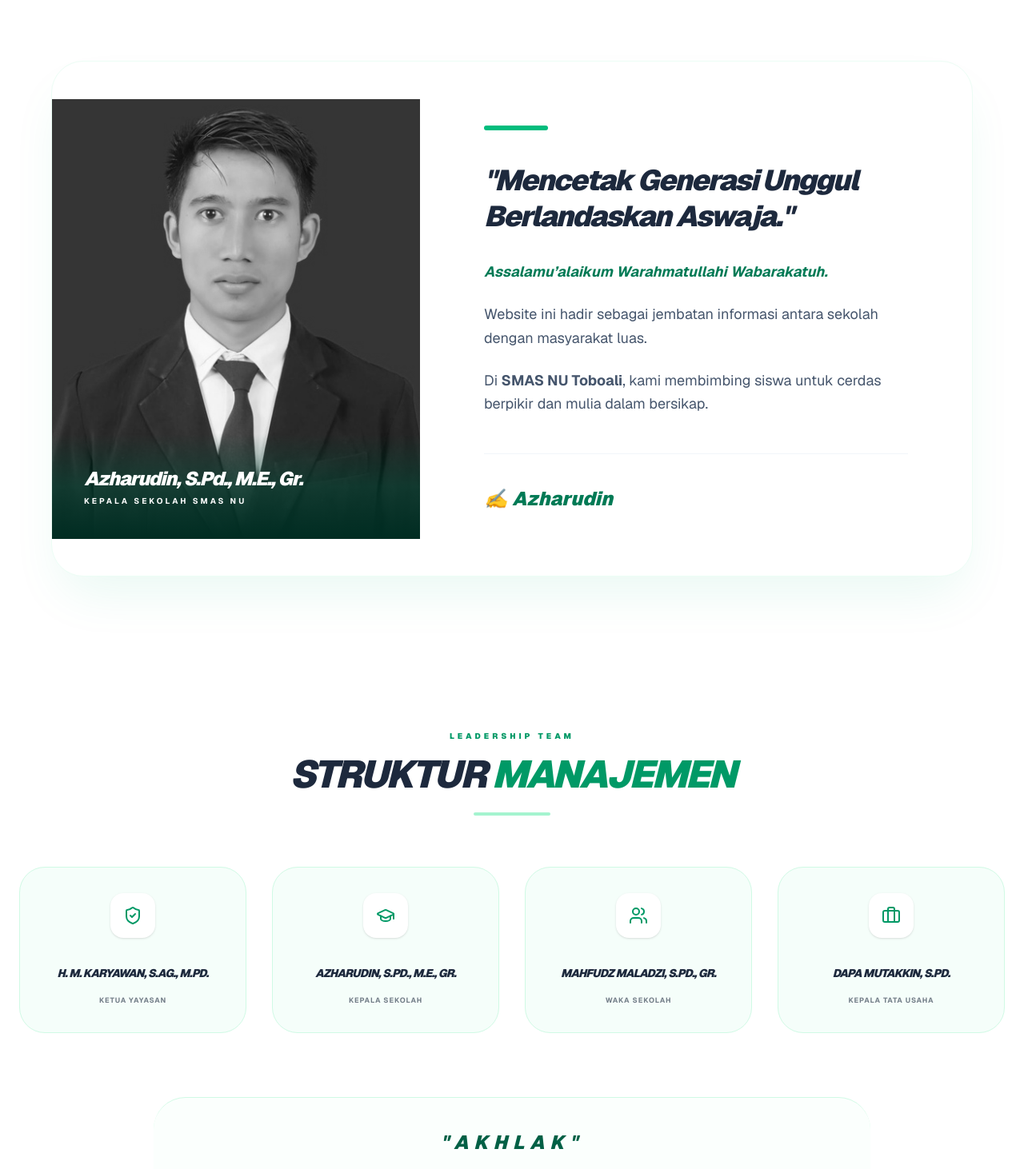
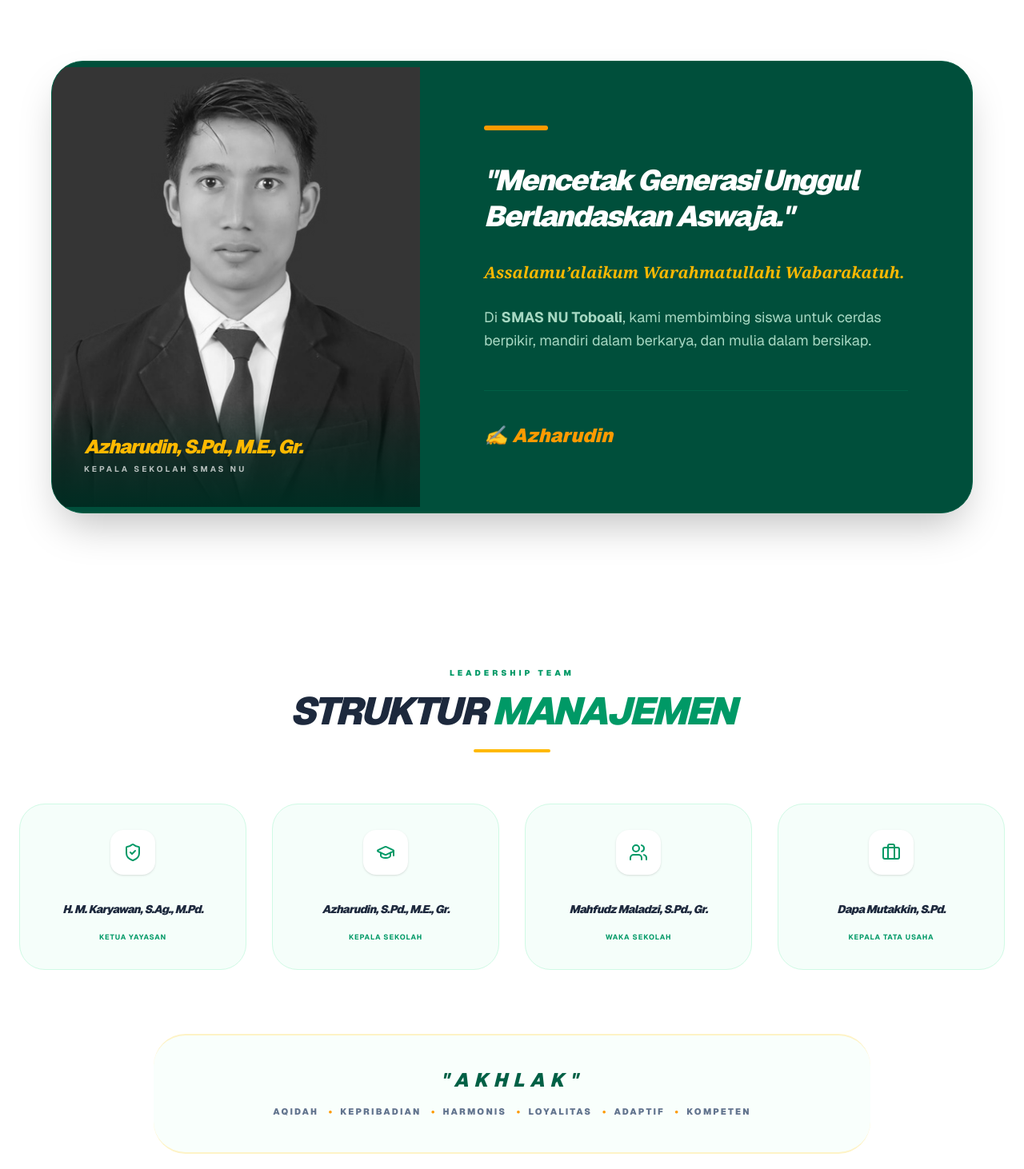
Before and after one commit to dapamutakkin44-dev/smas-nu-toboali, a Next.js app: page / in a window 1280 px wide. Shown: the part 820-2282 px from the top of the page at 80% size. Built offline with nearby package versions, Linux system fonts and the light colour scheme.

Commit message:
ini yang paling gahar

```diff
--- a/src/app/page.tsx
+++ b/src/app/page.tsx
@@ -5,18 +5,17 @@ import Image from 'next/image';
 import Link from 'next/link';
 import { motion } from 'framer-motion';
 import {
-  GraduationCap, Book, Users, Star, ChevronRight, Bell, Camera,
-  MapPin, ChevronDown, Building2, Laptop, Trophy, Home,
-  Phone, Mail, Instagram, Facebook, Send, MessageCircle,
-  ShieldCheck, Briefcase, UserCheck
+  GraduationCap, Users, Bell, ChevronRight, MapPin,
+  MessageCircle, Instagram, Facebook, Building2,
+  Laptop, Trophy, Home, ShieldCheck, Briefcase, ChevronDown
 } from 'lucide-react';
 
 export default function HomePage() {
   return (
     <main className="min-h-screen bg-[#fcfdfd] overflow-x-hidden font-sans text-slate-800">
 
-      {/* 1. NAVBAR */}
-      <nav className="fixed top-0 w-full z-[100] bg-white/80 backdrop-blur-xl border-b border-emerald-100 py-3 px-6 md:px-12 flex justify-between items-center shadow-sm">
+      {/* 1. NAVBAR - Clean & Luxury */}
+      <nav className="fixed top-0 w-full z-[100] bg-white/90 backdrop-blur-xl border-b border-emerald-100 py-3 px-6 md:px-12 flex justify-between items-center shadow-sm">
         <div className="flex items-center gap-3">
           <div className="flex gap-2 bg-white p-1.5 rounded-2xl border border-emerald-50 shadow-inner">
             <Image src="/logo-pendidikan.png" alt="Pusat" width={28} height={28} className="object-contain" />
@@ -47,7 +46,7 @@ export default function HomePage() {
       </nav>
 
       {/* 2. RUNNING TEXT */}
-      <div className="fixed top-[68px] w-full z-40 bg-amber-400 py-1.5 overflow-hidden whitespace-nowrap shadow-sm border-b border-amber-500/20">
+      <div className="fixed top-[68px] w-full z-40 bg-amber-400 py-1.5 overflow-hidden whitespace-nowrap border-b border-amber-500/20">
         <motion.div animate={{ x: ["0%", "-100%"] }} transition={{ repeat: Infinity, duration: 35, ease: "linear" }} className="inline-block text-emerald-950 font-black text-[9px] uppercase tracking-[0.2em]">
           ✨ PENERIMAAN PESERTA DIDIK BARU SMAS NU TOBOALI TAHUN PELAJARAN 2026/2027 TELAH DIBUKA! DAFTARKAN DIRI ANDA SEGERA ✨
         </motion.div>
@@ -63,7 +62,7 @@ export default function HomePage() {
             <h2 className="text-5xl md:text-8xl font-black text-slate-800 leading-[1.0] mb-8 uppercase italic tracking-tighter">
               Membangun <br/> <span className="text-emerald-600">Berakhlak</span> <br/> & Kompeten
             </h2>
-            <Link href="/ppdb" className="bg-emerald-600 text-white px-12 py-5 rounded-2xl font-black text-sm no-underline uppercase tracking-widest shadow-2xl hover:bg-slate-800 transition-all inline-block border-none">
+            <Link href="/ppdb" className="bg-emerald-600 text-white px-12 py-5 rounded-2xl font-black text-sm no-underline uppercase tracking-widest shadow-2xl hover:bg-emerald-700 transition-all inline-block border-none">
               Daftar Sekarang <ChevronRight className="inline ml-1" />
             </Link>
           </div>
@@ -75,39 +74,38 @@ export default function HomePage() {
         </div>
       </section>
 
-      {/* 4. SAMBUTAN KEPALA SEKOLAH */}
-      <section className="py-24 px-6 bg-white relative">
+      {/* 4. SAMBUTAN KEPALA SEKOLAH - Green & Gold Theme */}
+      <section className="py-24 px-6 bg-white relative overflow-hidden">
         <div className="max-w-6xl mx-auto">
-          <div className="group bg-white rounded-[40px] overflow-hidden shadow-[0_32px_64px_-16px_rgba(16,185,129,0.1)] flex flex-col md:flex-row items-center border border-emerald-50 transition-all duration-500 hover:shadow-emerald-200 hover:shadow-2xl hover:-translate-y-1">
-            <div className="w-full md:w-2/5 bg-emerald-600 h-[550px] relative overflow-hidden">
+          <div className="group bg-emerald-900 rounded-[40px] overflow-hidden shadow-2xl flex flex-col md:flex-row items-center border border-emerald-800 transition-all duration-500">
+            <div className="w-full md:w-2/5 h-[550px] relative overflow-hidden bg-emerald-800">
               <img src="/foto-kepsek.jpg" alt="Azharudin, S.Pd., M.E." className="w-full h-full object-cover grayscale transition-all duration-1000 group-hover:grayscale-0 group-hover:scale-105" />
-              <div className="absolute bottom-0 left-0 right-0 p-10 bg-gradient-to-t from-emerald-950 via-emerald-900/50 to-transparent">
-                <p className="text-white font-black text-2xl tracking-tighter italic">Azharudin, S.Pd., M.E., Gr.</p>
-                <p className="text-emerald-400 text-[10px] font-bold uppercase tracking-[0.3em] mt-1 text-white">Kepala Sekolah SMAS NU</p>
+              <div className="absolute bottom-0 left-0 right-0 p-10 bg-gradient-to-t from-emerald-950 to-transparent">
+                <p className="text-amber-400 font-black text-2xl tracking-tighter italic">Azharudin, S.Pd., M.E., Gr.</p>
+                <p className="text-white/70 text-[10px] font-bold uppercase tracking-[0.3em] mt-1">Kepala Sekolah SMAS NU</p>
               </div>
             </div>
-            <div className="w-full md:w-3/5 p-10 md:p-20 relative border-none">
-              <div className="w-20 h-1.5 bg-emerald-500 mb-10 rounded-full group-hover:w-32 transition-all duration-500"></div>
-              <h2 className="text-3xl md:text-4xl font-black text-slate-800 mb-8 leading-tight italic tracking-tighter transition-colors group-hover:text-emerald-900">"Mencetak Generasi Unggul Berlandaskan Aswaja."</h2>
-              <div className="space-y-6 text-slate-600 leading-relaxed text-base md:text-lg">
-                <p className="font-bold text-emerald-700 italic">Assalamu’alaikum Warahmatullahi Wabarakatuh.</p>
-                <p>Website ini hadir sebagai jembatan informasi antara sekolah dengan masyarakat luas.</p>
-                <p>Di <strong>SMAS NU Toboali</strong>, kami membimbing siswa untuk cerdas berpikir dan mulia dalam bersikap.</p>
+            <div className="w-full md:w-3/5 p-10 md:p-20 relative bg-emerald-900">
+              <div className="w-20 h-1.5 bg-amber-500 mb-10 rounded-full group-hover:w-32 transition-all duration-500"></div>
+              <h2 className="text-3xl md:text-4xl font-black text-white mb-8 leading-tight italic tracking-tighter transition-colors">"Mencetak Generasi Unggul Berlandaskan Aswaja."</h2>
+              <div className="space-y-6 text-emerald-100/80 leading-relaxed text-base md:text-lg">
+                <p className="font-bold text-amber-400 italic text-xl italic font-serif leading-relaxed">Assalamu’alaikum Warahmatullahi Wabarakatuh.</p>
+                <p>Di <strong>SMAS NU Toboali</strong>, kami membimbing siswa untuk cerdas berpikir, mandiri dalam berkarya, dan mulia dalam bersikap.</p>
               </div>
-              <div className="mt-12 pt-10 border-t border-slate-100 flex items-center gap-5 text-2xl font-black italic text-emerald-700">✍️ Azharudin</div>
+              <div className="mt-12 pt-10 border-t border-emerald-800 flex items-center gap-5 text-2xl font-black italic text-amber-500">✍️ Azharudin</div>
             </div>
           </div>
         </div>
       </section>
 
-      {/* 5. STRUKTUR MANAJEMEN INTI (DATA SESUAI PDF) */}
+      {/* 5. STRUKTUR MANAJEMEN - Emerald Gold Luxury (No Uppercase for Names) */}
       <section className="py-24 px-6 bg-white relative">
         <div className="max-w-6xl mx-auto text-center mb-16">
           <p className="text-emerald-600 font-black uppercase tracking-[0.4em] text-[10px] mb-4">Leadership Team</p>
           <h2 className="text-4xl md:text-5xl font-black text-slate-800 tracking-tighter italic uppercase leading-none mb-6">
             Struktur <span className="text-emerald-600">Manajemen</span>
           </h2>
-          <div className="w-24 h-1 bg-emerald-200 mx-auto rounded-full"></div>
+          <div className="w-24 h-1 bg-amber-400 mx-auto rounded-full"></div>
         </div>
 
         <div className="grid grid-cols-1 md:grid-cols-4 gap-8 max-w-7xl mx-auto">
@@ -117,25 +115,28 @@ export default function HomePage() {
             { nama: "Mahfudz Maladzi, S.Pd., Gr.", jabatan: "Waka Sekolah", icon: <Users /> },
             { nama: "Dapa Mutakkin, S.Pd.", jabatan: "Kepala Tata Usaha", icon: <Briefcase /> },
           ].map((staff, idx) => (
-            <div key={idx} className="bg-emerald-50/50 p-8 rounded-[32px] border border-emerald-100 text-center hover:bg-emerald-600 hover:text-white transition-all duration-500 group">
+            <div key={idx} className="bg-emerald-50/50 p-8 rounded-[32px] border border-emerald-100 text-center hover:bg-emerald-700 hover:text-white transition-all duration-500 group">
               <div className="w-14 h-14 bg-white rounded-2xl flex items-center justify-center mx-auto mb-6 shadow-sm group-hover:scale-110 transition-transform text-emerald-600">
                 {staff.icon}
               </div>
-              <h3 className="font-black text-[12px] md:text-sm uppercase italic tracking-tighter mb-2 leading-tight h-10 flex items-center justify-center">{staff.nama}</h3>
-              <p className="text-[9px] font-bold uppercase tracking-widest opacity-60 group-hover:text-emerald-100 transition-colors">{staff.jabatan}</p>
+              {/* GELAR TIDAK UPPERCASE LAGI */}
+              <h3 className="font-black text-[13px] md:text-sm italic tracking-tighter mb-2 leading-tight h-10 flex items-center justify-center text-slate-800 group-hover:text-white">
+                {staff.nama}
+              </h3>
+              <p className="text-[9px] font-bold uppercase tracking-widest text-emerald-600 group-hover:text-amber-400 transition-colors">{staff.jabatan}</p>
             </div>
           ))}
         </div>
 
-        {/* Jargon AKHLAK (Sesuai PDF) */}
-        <div className="mt-20 max-w-4xl mx-auto py-10 border-y border-emerald-100 text-center bg-emerald-50/20 rounded-[40px]">
+        {/* Jargon AKHLAK - Gold Accent */}
+        <div className="mt-20 max-w-4xl mx-auto py-10 border-y-2 border-amber-100 text-center bg-emerald-50/30 rounded-[40px]">
           <p className="text-emerald-800 font-black italic text-2xl tracking-[0.3em] mb-3">"AKHLAK"</p>
           <p className="text-slate-500 text-[9px] md:text-[11px] font-black uppercase tracking-[0.2em] px-4 leading-loose">
-            Aqidah <span className="text-emerald-300 mx-2">•</span>
-            Kepribadian <span className="text-emerald-300 mx-2">•</span>
-            Harmonis <span className="text-emerald-300 mx-2">•</span>
-            Loyalitas <span className="text-emerald-300 mx-2">•</span>
-            Adaptif <span className="text-emerald-300 mx-2">•</span>
+            Aqidah <span className="text-amber-500 mx-2">•</span>
+            Kepribadian <span className="text-amber-500 mx-2">•</span>
+            Harmonis <span className="text-amber-500 mx-2">•</span>
+            Loyalitas <span className="text-amber-500 mx-2">•</span>
+            Adaptif <span className="text-amber-500 mx-2">•</span>
             Kompeten
           </p>
         </div>
@@ -145,7 +146,7 @@ export default function HomePage() {
       <section className="py-24 px-6 bg-slate-50">
         <div className="max-w-6xl mx-auto text-center mb-16">
           <p className="text-emerald-600 font-black uppercase tracking-[0.3em] text-[10px] mb-4">Fasilitas Sekolah</p>
-          <h2 className="text-4xl md:text-6xl font-black text-slate-800 tracking-tighter italic uppercase">Sarana <span className="text-emerald-600">&</span> Prasarana</h2>
+          <h2 className="text-4xl md:text-6xl font-black text-slate-800 tracking-tighter italic uppercase text-center">Sarana <span className="text-emerald-600">&</span> Prasarana</h2>
         </div>
 
         <div className="grid grid-cols-1 md:grid-cols-2 lg:grid-cols-4 gap-6 max-w-7xl mx-auto px-4">
@@ -155,7 +156,7 @@ export default function HomePage() {
             { title: "Lap. Olahraga", desc: "Sarana pengembangan bakat dan fisik.", icon: <Trophy />, img: "/foto-lapangan.jpg" },
             { title: "Asrama Siswa", desc: "Lingkungan hunian Islami yang nyaman.", icon: <Home />, img: "/asrama.jpg" }
           ].map((item, index) => (
-            <div key={index} className="group bg-white rounded-3xl overflow-hidden shadow-lg shadow-slate-200/50 border border-slate-100 hover:-translate-y-2 transition-all duration-500">
+            <div key={index} className="group bg-white rounded-3xl overflow-hidden shadow-lg border border-slate-100 hover:-translate-y-2 transition-all duration-500">
               <div className="h-48 bg-slate-200 relative overflow-hidden">
                 <img src={item.img} alt={item.title} className="w-full h-full object-cover group-hover:scale-110 transition-all duration-700" />
               </div>
@@ -207,11 +208,6 @@ export default function HomePage() {
                   </div>
                 </Link>
               </div>
-
-              <div className="flex gap-4 mt-12">
-                <Link href="#" className="w-12 h-12 rounded-full bg-slate-900 text-white flex items-center justify-center hover:bg-emerald-600 transition-all hover:-translate-y-1 shadow-lg"><Instagram size={20} /></Link>
-                <Link href="#" className="w-12 h-12 rounded-full bg-slate-900 text-white flex items-center justify-center hover:bg-emerald-600 transition-all hover:-translate-y-1 shadow-lg"><Facebook size={20} /></Link>
-              </div>
             </div>
 
             <div className="lg:w-2/3 h-[500px] rounded-[40px] overflow-hidden shadow-2xl border-8 border-white relative group">
@@ -229,18 +225,18 @@ export default function HomePage() {
         </div>
       </section>
 
-      {/* 8. FOOTER */}
-      <footer className="bg-slate-50 py-16 border-t border-emerald-100 text-center">
-        <div className="flex justify-center gap-6 mb-8 items-center opacity-80">
+      {/* 8. FOOTER - Luxury Emerald */}
+      <footer className="bg-emerald-950 py-16 border-t border-emerald-900 text-center">
+        <div className="flex justify-center gap-6 mb-8 items-center opacity-80 bg-white/10 p-4 rounded-3xl w-fit mx-auto backdrop-blur-sm">
           <Image src="/logo-pendidikan.png" alt="Kemendikbud" width={40} height={40} />
           <Image src="/logo-yayasan.png" alt="Yayasan" width={40} height={40} />
           <Image src="/logo-sma.png" alt="SMA" width={40} height={40} />
         </div>
         <div className="mb-6">
-           <h2 className="font-black text-emerald-900 text-sm tracking-tighter uppercase italic">SMAS NU TOBOALI</h2>
-           <p className="text-[10px] text-slate-400 font-bold uppercase tracking-[0.2em]">Membangun Berakhlak & Kompeten</p>
+           <h2 className="font-black text-amber-400 text-sm tracking-tighter uppercase italic">SMAS NU TOBOALI</h2>
+           <p className="text-[10px] text-emerald-200/50 font-bold uppercase tracking-[0.2em]">Membangun Berakhlak & Kompeten</p>
         </div>
-        <p className="font-black tracking-[0.4em] uppercase text-[10px] text-slate-300">© 2026 SMAS NU TOBOALI</p>
+        <p className="font-black tracking-[0.4em] uppercase text-[10px] text-emerald-900">© 2026 SMAS NU TOBOALI</p>
       </footer>
 
     </main>
```
